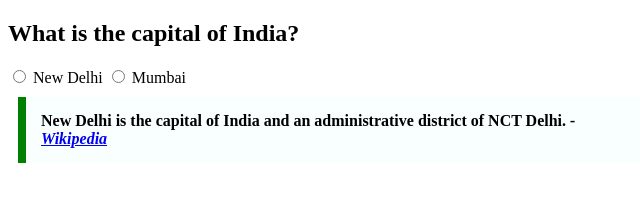
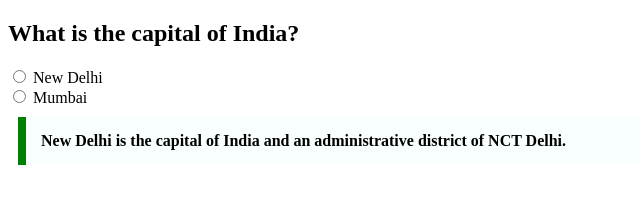
Before and after one commit to acciojob/trivia-Upendhar10, a website: page main.html in a window 1280 px wide. Shown: the whole page, without its empty margins (0-640 px from the left). Drawn offline with Linux system fonts and the light colour scheme.

Commit message:
created a submission

```diff
--- a/main.html
+++ b/main.html
@@ -12,16 +12,13 @@
 		<h2>What is the capital of India?</h2>
 		<label for="NewDelhi">
 			<input type="radio" id="NewDelhi" name="capital" value="New Delhi"> New Delhi
-		</label>
+		</label> <br>
 		<label for="Mumbai">
 			<input type="radio"  id="Mumbai" name="capital" value="Mumbai"> Mumbai
 		</label>
 	</div>
 	<blockquote>
 			New Delhi is the capital of India and an administrative district of NCT Delhi.
-			<cite>
-                - <a href="https://en.wikipedia.org/wiki/New_Delhi" target="_blank" rel="noopener noreferrer">Wikipedia</a>
-            </cite>
 	</blockquote>
     <script type="text/javascript" src="./script.js"></script>
 
```
